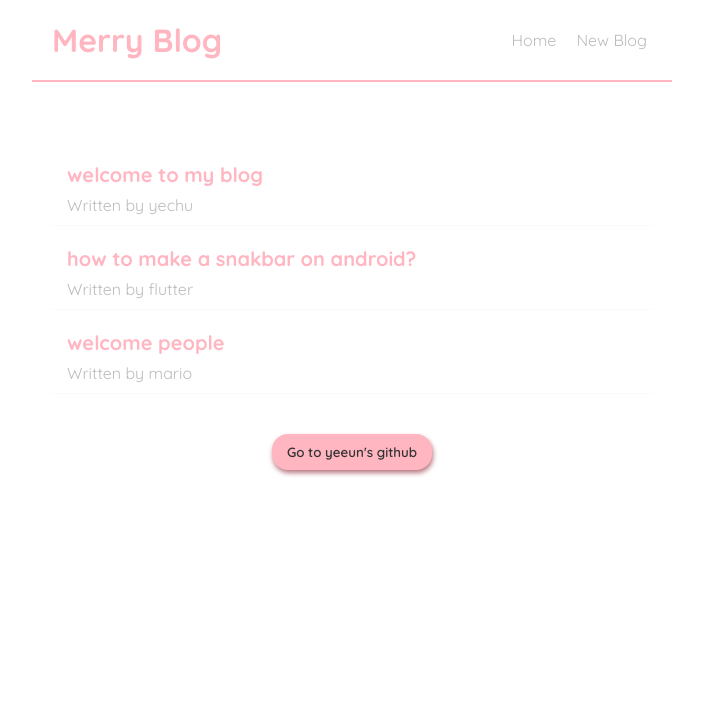
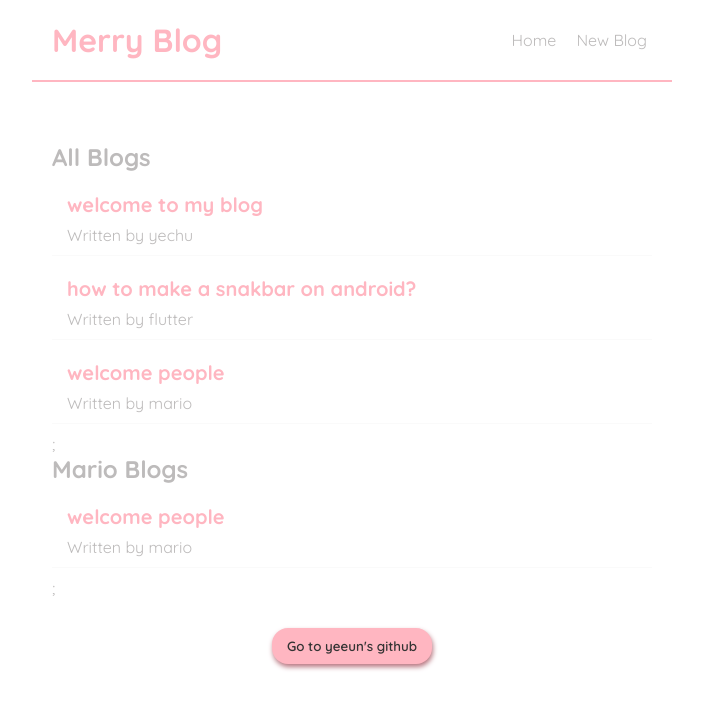
Before and after one commit to yechubot/react-merry-blog, a React (Create React App) app: page / in a window 1280 px wide. Shown: the top 708 px of the page, without its empty margins (288-991 px from the left). Built offline with nearby package versions, Linux system fonts and the light colour scheme; the HTML template or start-up script is replaced by a standard one.

Commit message:
props added

```diff
--- /dev/null
+++ b/src/BlogLists.js
@@ -0,0 +1,16 @@
+const BlogList = ({ blogs, title }) => {
+    return (
+
+        <div className="blog-list">
+            <h2>{title}</h2>
+            {blogs.map((blog) => (
+                <div className="blog-preview" key={blog.id}>
+                    <h2>{blog.title}</h2>
+                    <p>Written by {blog.author}</p>
+                </div>
+            ))};
+        </div>
+    );
+}
+
+export default BlogList;
--- a/src/Home.js
+++ b/src/Home.js
@@ -1,4 +1,5 @@
 import { useState } from "react";
+import BlogList from "./BlogLists";
 
 const Home = () => {
     const [blogs, setBlogs] = useState([
@@ -8,12 +9,8 @@ const Home = () => {
 
     return (
         <div className="home">
-            {blogs.map((blog) => (
-                <div className="blog-preview" key={blog.id}>
-                    <h2>{blog.title}</h2>
-                    <p>Written by {blog.author}</p>
-                </div>
-            ))}
+         <BlogList title="All Blogs " blogs ={blogs}/>
+         <BlogList title="Mario Blogs" blogs ={blogs.filter((blog)=> blog.author==='mario')}/>
             <div className="go-github">
                 <button href="/">Go to yeeun's github </button>
             </div>
--- a/src/index.css
+++ b/src/index.css
@@ -25,6 +25,7 @@ color:rgb(189, 187, 187);
   text-decoration: none;
   margin-left:10px;
   padding:5px;
+  transition: 0.8s ease;
 }
 a:hover{
   color:lightseagreen;
```
Also changed, not shown: 1 other file (tests, documents, lock files or other folders).
